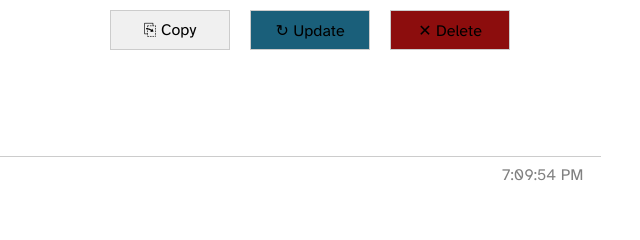
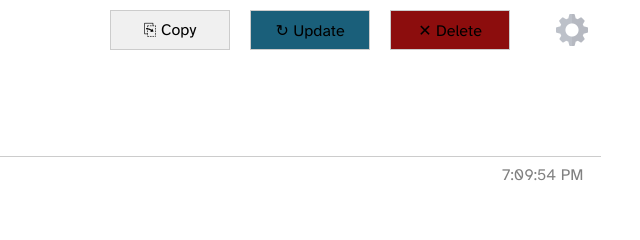
Before and after one commit to SimonB97/markdown-collector, a browser extension: page markdown.html in a window 1280 px wide. Shown: the top 240 px of the page, 640-1280 px from the left. Drawn offline with Linux system fonts and the light colour scheme.

Commit message:
keyboard commands for saving URL and opening collection fixed, improve UI with a settings button in markdown page

```diff
--- a/markdown.html
+++ b/markdown.html
@@ -94,6 +94,25 @@
       right: 130px;
       background-color: #8c0d0d; /* Dark red tone */
     }
+    .settings-button {
+      position: fixed;
+      top: 14px;
+      right: 52px;
+      background: none;
+      border: none;
+      padding: 0;
+      cursor: pointer;
+    }
+    .settings-button img {
+      width: 32px;  /* Increased from 24px */
+      height: 32px; /* Increased from 24px */
+      vertical-align: middle;
+      opacity: 0.7;
+      transition: opacity 0.2s ease;
+    }
+    .settings-button:hover img {
+      opacity: 1;
+    }
     .action-button {
       position: fixed;
       top: 10px;
@@ -185,6 +204,9 @@
   <button class="action-button copy-button" id="copy-markdown-page">⎘ Copy</button>
   <button class="action-button update-button" id="update-markdown-page">↻ Update</button>
   <button class="action-button delete-button" id="delete-markdown-page">✕ Delete</button>
+  <button class="settings-button" id="open-settings">
+    <img src="icons/cogwheel.png" alt="Settings">
+  </button>
   <div class="container" id="markdown-container">
     <!-- Dynamic content will be injected here -->
   </div>
--- a/markdown.js
+++ b/markdown.js
@@ -3,6 +3,7 @@ document.addEventListener('DOMContentLoaded', () => {
   const copyButton = document.getElementById('copy-markdown-page');
   const deleteButton = document.getElementById('delete-markdown-page');
   const updateButton = document.getElementById('update-markdown-page');
+  const settingsButton = document.getElementById('open-settings');
 
   // Track open URLs to preserve state after UI update
   let openUrls = new Set();
@@ -463,6 +464,11 @@ document.addEventListener('DOMContentLoaded', () => {
     });
   });
 
+  // Add event listener for the settings button
+  settingsButton.addEventListener('click', () => {
+    browser.runtime.sendMessage({ command: 'open-settings' });
+  });
+
   function fetchAndConvertToMarkdown(url, enableCleanup, callback) {
     const timeoutDuration = 30000; // 30 seconds timeout
     let timeoutId;
```
Also changed, not shown: background.js (+22 -0 lines).
